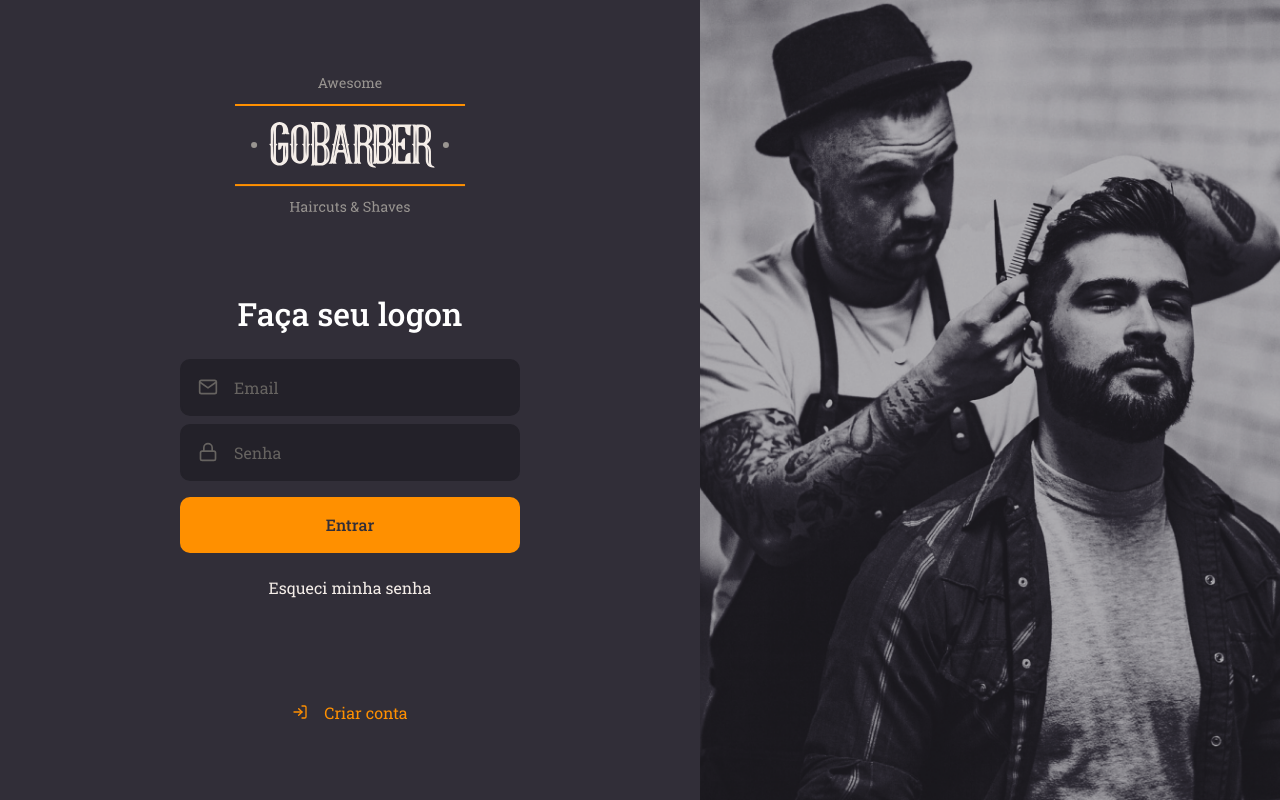
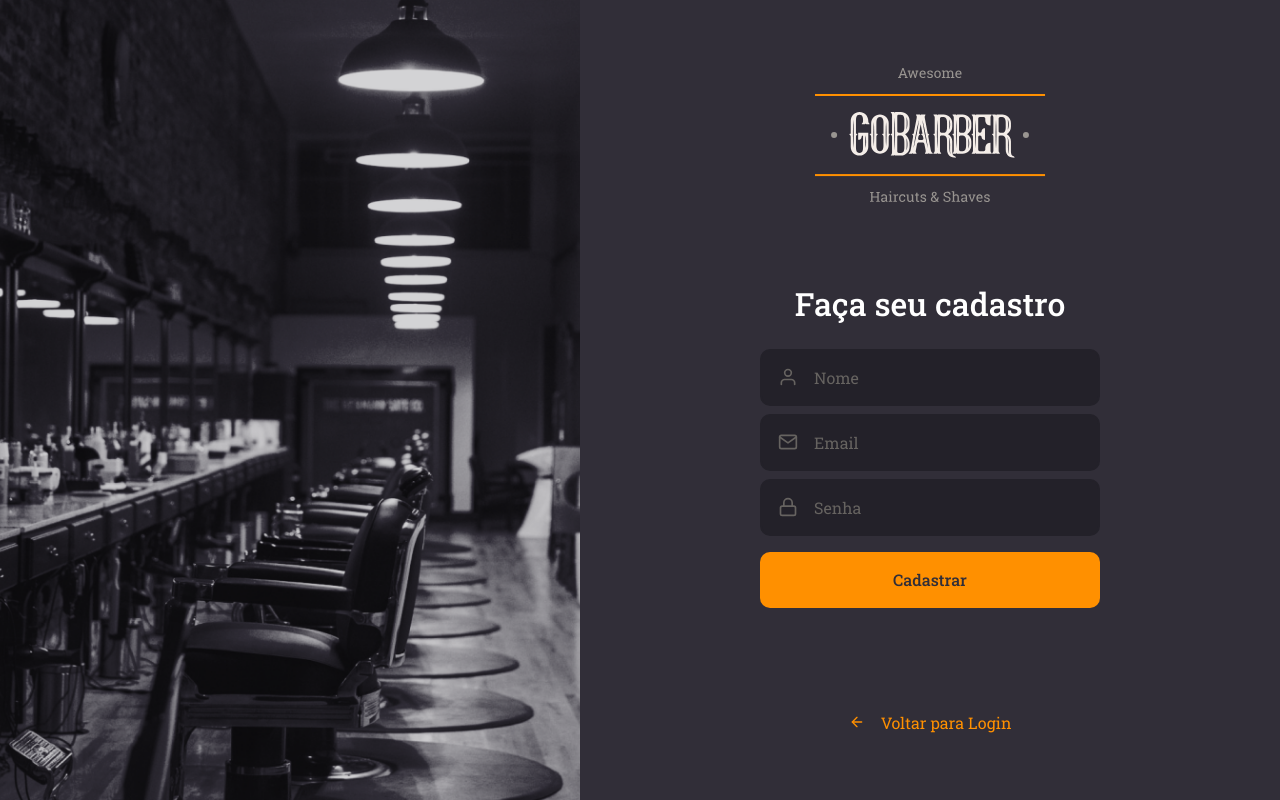
Before and after one commit to luanccp/gobarber-front, a React (Create React App) app: page /signup in a window 1280 px wide. Built offline with nearby package versions, Linux system fonts and the light colour scheme.

Commit message:
style: register screen

```diff
--- a/src/App.tsx
+++ b/src/App.tsx
@@ -1,11 +1,12 @@
 import React from 'react';
 
 import GlobalStyle from './styles/global';
-import SignIn from './pages/SignIn';
+// // import SignIn from './pages/SignIn';
+import SignUp from './pages/SignUp';
 
 const App: React.FC = () => (
   <>
-    <SignIn />
+    <SignUp />
     <GlobalStyle />
   </>
 );
--- /dev/null
+++ b/src/pages/SignUp/index.tsx
@@ -0,0 +1,34 @@
+import React from 'react';
+import { FiMail, FiLock, FiUser, FiArrowLeft } from 'react-icons/fi';
+import { Container, Content, Background } from './styles';
+
+import logoImg from '../../assets/logo.svg';
+import Button from '../../components/Button';
+import Input from '../../components/Input';
+
+const SignUp: React.FC = () => (
+  <Container>
+    <Background />
+    <Content>
+      <img src={logoImg} alt="Logo GoBarber" />
+      <form>
+        <h1>Faça seu cadastro</h1>
+        <Input name="name" icon={FiUser} placeholder="Nome" />
+        <Input name="email" icon={FiMail} placeholder="Email" />
+        <Input
+          name="password"
+          icon={FiLock}
+          type="password"
+          placeholder="Senha"
+        />
+        <Button type="submit">Cadastrar</Button>
+      </form>
+      <a href="create">
+        <FiArrowLeft size={16} />
+        Voltar para Login
+      </a>
+    </Content>
+  </Container>
+);
+
+export default SignUp;
--- /dev/null
+++ b/src/pages/SignUp/styles.ts
@@ -0,0 +1,68 @@
+import styled from 'styled-components';
+import { shade } from 'polished';
+import signUpBackground from '../../assets/sign-up-background.png';
+
+export const Container = styled.div`
+  height: 100vh;
+
+  display: flex;
+  align-items: stretch;
+`;
+
+export const Content = styled.div`
+  display: flex;
+  flex-direction: column;
+  place-content: center;
+
+  align-items: center;
+
+  width: 100%;
+  max-width: 700px;
+
+  form {
+    margin: 80px 0;
+    width: 340px;
+    text-align: center;
+
+    h1 {
+      margin-bottom: 24px;
+    }
+
+    a {
+      color: #f4ede8;
+      display: block;
+      margin-top: 24px;
+      text-decoration: none;
+      transition: color 0.2s;
+
+      &:hover {
+        color: ${shade(0.2, '#f4ede8')};
+      }
+    }
+  }
+  /* Diretamente um nivel dentro, não reflete nos niveis mais profundos */
+  > a {
+    color: #ff9000;
+    display: block;
+    margin-top: 24px;
+    text-decoration: none;
+    transition: color 0.2s;
+
+    display: flex;
+    align-items: center;
+
+    svg {
+      margin-right: 16px;
+    }
+
+    &:hover {
+      color: ${shade(0.2, '#ff9000')};
+    }
+  }
+`;
+
+export const Background = styled.div`
+  flex: 1;
+  background: url(${signUpBackground}) no-repeat center;
+  background-size: cover;
+`;
```
Also changed, not shown: src/assets/sign-up-background.png (added).
